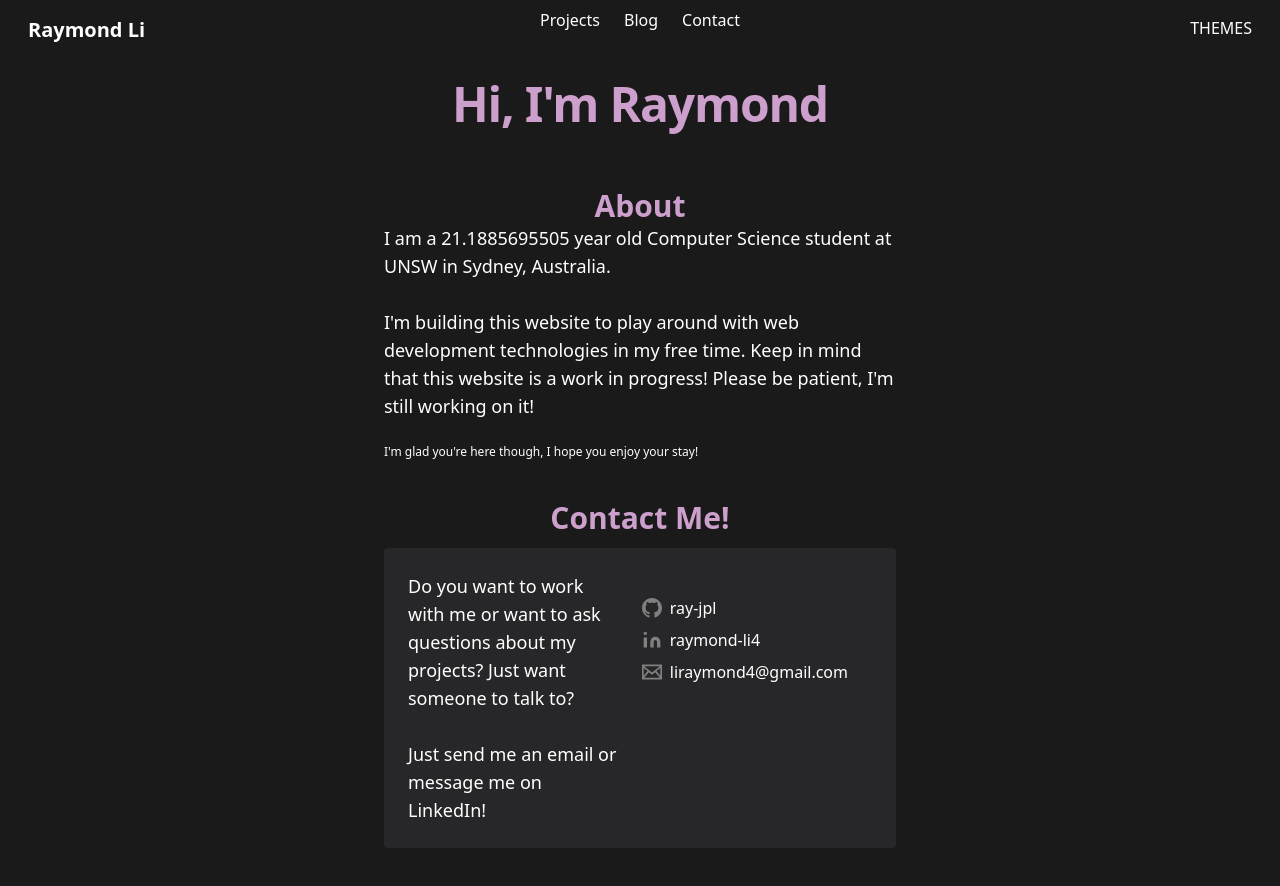
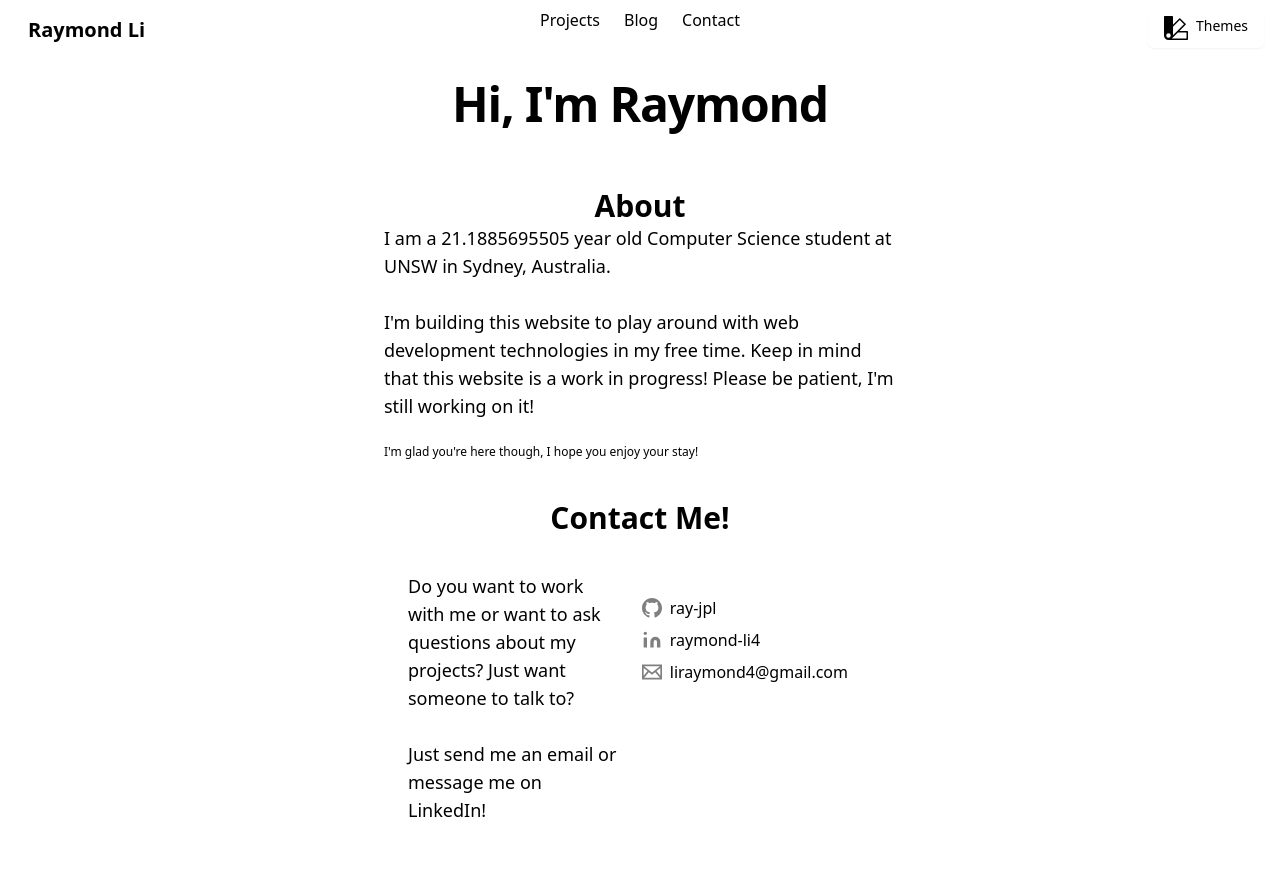
Before and after one commit to ray-jpl/nextjs-blog, a Next.js app: page / in a window 1280 px wide. Built offline with nearby package versions, Linux system fonts and the light colour scheme.

Commit message:
Added theme functionality to navbar

```diff
--- a/package.json
+++ b/package.json
@@ -7,6 +7,7 @@
     "lint": "eslint . --ext .tsx"
   },
   "dependencies": {
+    "@headlessui/react": "^1.7.8",
     "date-fns": "^2.29.3",
     "gray-matter": "^4.0.3",
     "next": "latest",
--- a/src/components/Layout.tsx
+++ b/src/components/Layout.tsx
@@ -12,7 +12,7 @@ export default function Layout({
     home?: boolean
   }) {
   return (
-    <div className='theme-midnight smooth-scroll'>
+    <div className='smooth-scroll'>
       <div className="flex flex-col items-center bg-skin-fill text-skin-primary min-h-screen">
         <Head>
           <link rel="icon" href="/ray.png" />
--- a/src/components/Navbar.tsx
+++ b/src/components/Navbar.tsx
@@ -1,8 +1,15 @@
-import React from "react";
+import React, { Fragment } from "react";
 import Link from 'next/link';
 import { siteTitle } from "./Layout";
 
+import { Menu, Transition } from '@headlessui/react'
+
+function classNames(...classes) {
+  return classes.filter(Boolean).join(' ')
+}
+
 const Navbar: React.FC = () => {
+
   return (
     <nav className="w-full px-4 my-2 flex flex-row justify-between">
       <div className="w-60">
@@ -18,10 +25,84 @@ const Navbar: React.FC = () => {
       </div>
 
       <div className="w-60 flex justify-end">
-        <div className="p-2 mx-1 rounded-lg hover:bg-skin-fillDark hover:text-skin-accent">
-          THEMES
-        </div>
+        {/* <button
+          className="p-2 mx-1 flex items-center rounded-lg hover:bg-skin-fillDark hover:text-skin-accent"
+          onClick={() => setThemeMenu(!themeMenu)}
+        >
+          <svg viewBox="0 0 16 16" xmlns="http://www.w3.org/2000/svg" className="fill-skin-accent h-6 w-6 mr-2">
+            <path d="M0 .5A.5.5 0 0 1 .5 0h5a.5.5 0 0 1 .5.5v5.277l4.147-4.131a.5.5 0 0 1 .707 0l3.535 3.536a.5.5 0 0 1 0 .708L10.261 10H15.5a.5.5 0 0 1 .5.5v5a.5.5 0 0 1-.5.5H3a2.99 2.99 0 0 1-2.121-.879A2.99 2.99 0 0 1 0 13.044m6-.21 7.328-7.3-2.829-2.828L6 7.188v5.647zM4.5 13a1.5 1.5 0 1 0-3 0 1.5 1.5 0 0 0 3 0zM15 15v-4H9.258l-4.015 4H15zM0 .5v12.495V.5z"></path>
+            <path d="M0 12.995V13a3.07 3.07 0 0 0 0-.005z"></path>
+          </svg>
+          Themes
+        </button> */}
+
+        <Menu as="div" className="relative inline-block text-left">
+          <div>
+            <Menu.Button className="inline-flex w-full justify-center rounded-md px-4 py-2 text-sm font-medium text-skin-primary shadow-sm hover:bg-skin-fillDark">
+              <svg viewBox="0 0 16 16" xmlns="http://www.w3.org/2000/svg" className="fill-skin-accent h-6 w-6 mr-2">
+                <path d="M0 .5A.5.5 0 0 1 .5 0h5a.5.5 0 0 1 .5.5v5.277l4.147-4.131a.5.5 0 0 1 .707 0l3.535 3.536a.5.5 0 0 1 0 .708L10.261 10H15.5a.5.5 0 0 1 .5.5v5a.5.5 0 0 1-.5.5H3a2.99 2.99 0 0 1-2.121-.879A2.99 2.99 0 0 1 0 13.044m6-.21 7.328-7.3-2.829-2.828L6 7.188v5.647zM4.5 13a1.5 1.5 0 1 0-3 0 1.5 1.5 0 0 0 3 0zM15 15v-4H9.258l-4.015 4H15zM0 .5v12.495V.5z"></path>
+                <path d="M0 12.995V13a3.07 3.07 0 0 0 0-.005z"></path>
+              </svg>
+              Themes
+            </Menu.Button>
+          </div>
+
+          <Transition
+            as={Fragment}
+            enter="transition ease-out duration-100"
+            enterFrom="transform opacity-0 scale-95"
+            enterTo="transform opacity-100 scale-100"
+            leave="transition ease-in duration-75"
+            leaveFrom="transform opacity-100 scale-100"
+            leaveTo="transform opacity-0 scale-95"
+          >
+            <Menu.Items className="absolute right-0 z-10 mt-2 w-56 origin-top-right rounded-md bg-skin-fillDark shadow-lg ring-1 ring-black ring-opacity-5 focus:outline-none">
+              <div className="py-1">
+                <Menu.Item>
+                  {({ active }) => (
+                    <button
+                      className={classNames(
+                        active ? 'bg-skin-primary text-skin-inverted' : 'text-skin-primary',
+                        'block px-4 py-2 text-sm w-full text-left'
+                      )}
+                      onClick={() => document.documentElement.setAttribute('data-theme', 'default')}
+                    >
+                      Default
+                    </button>
+                  )}
+                </Menu.Item>
+                <Menu.Item>
+                  {({ active }) => (
+                    <button
+                      className={classNames(
+                        active ? 'bg-skin-primary text-skin-inverted' : 'text-skin-primary',
+                        'block px-4 py-2 text-sm w-full text-left'
+                      )}
+                      onClick={() => document.documentElement.setAttribute('data-theme', 'BW')}
+                    >
+                      Black & White
+                    </button>
+                  )}
+                </Menu.Item>
+                <Menu.Item>
+                  {({ active }) => (
+                    <button
+                      className={classNames(
+                        active ? 'bg-skin-primary text-skin-inverted' : 'text-skin-primary',
+                        'block px-4 py-2 text-sm w-full text-left'
+                      )}
+                      onClick={() => document.documentElement.setAttribute('data-theme', 'dusk')}
+                    >
+                      Dusk
+                    </button>
+                  )}
+                </Menu.Item>
+              </div>
+            </Menu.Items>
+          </Transition>
+        </Menu>
       </div>
+
     </nav>
 
   )
--- a/src/styles/global.css
+++ b/src/styles/global.css
@@ -7,21 +7,40 @@
     --color-bg-fill: #FFFFFF;
     --color-bg-fill-muted: #FFFFFF;
     --color-text-primary: #000000;
+    --color-text-accent: #000000;
     --color-text-muted: #f7f7f7;
     --color-text-inverted: #FFFFFF;
   }
 
-  .theme-BW {
+  html[data-theme='default'] {
+    --color-bg-fill: #FFFFFF;
+    --color-bg-fill-muted: #FFFFFF;
+    --color-text-primary: #000000;
+    --color-text-accent: #000000;
+    --color-text-muted: #f7f7f7;
+    --color-text-inverted: #FFFFFF;
+  }
+
+  html[data-theme='BW'] {
     --color-bg-fill: #1a1a1b;
     --color-bg-fill-muted: #272729;
     --color-text-primary: #FFFFFF;
     --color-text-accent: #FFFFFF;
     --color-text-muted: #1a1a1b;
-    --color-text-inverted: #FFFFFF;
+    --color-text-inverted: #1a1a1b;
 
   }
 
-  .theme-midnight {
+  /* .theme-midnight {
+    --color-bg-fill: #1a1a1b;
+    --color-bg-fill-muted: #272729;
+    --color-text-primary: #FFFFFF;
+    --color-text-accent: #CD9FCC;
+    --color-text-muted: #E4C2C6;
+    --color-text-inverted: #FFFFFF;
+  } */
+
+  html[data-theme='dusk'] {
     --color-bg-fill: #1a1a1b;
     --color-bg-fill-muted: #272729;
     --color-text-primary: #FFFFFF;
@@ -30,11 +49,11 @@
     --color-text-inverted: #FFFFFF;
   }
 
-  .theme-midnight-old {
+  /* .theme-midnight-old {
     --color-bg-fill: #1a1a1b;
     --color-bg-fill-muted: #272729;
     --color-text-primary: #CD9FCC;
     --color-text-muted: #E4C2C6;
     --color-text-inverted: #FFFFFF;
-  }
+  } */
 }
```
Also changed, not shown: public/palette.svg (added), 1 other file (tests, documents, lock files or other folders).
